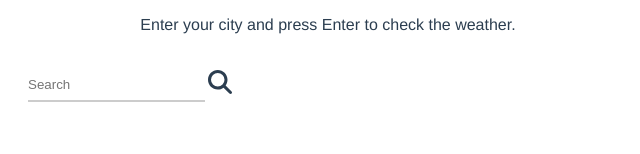
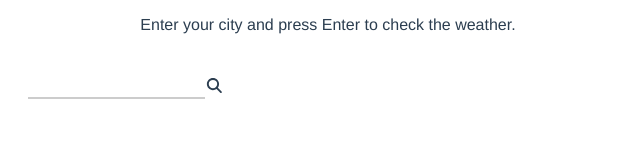
Before and after one commit to gosia77/Vue-Weather-App, a Vue app: page / in a window 1280 px wide. Shown: the part 124-278 px from the top of the page, without its empty margins (0-640 px from the left). Built offline with nearby package versions, Linux system fonts and the light colour scheme.

Commit message:
Add input and search events.

```diff
--- a/src/components/InputComponent.vue
+++ b/src/components/InputComponent.vue
@@ -1,22 +1,20 @@
 <template>
     <div class="inputContainer">
-    <input
-    :type="type"
-    :value="value"
-    @input="onInput"
-    placeholder="Search" >
+        <input :type="type" list="cities" v-model="internalValue" @input="onInput" :placeholder="placeholder" @keydown.enter="onSearch">
+        <datalist id="cities">
+            <option v-for="(city, index) in cities" :key="index" :value="city"></option>
+        </datalist>
         <p>{{ props.label }}</p>
-     <font-awesome-icon icon="search"
-    @click="onSearch"
-    aria-label="search"
-    :style="{ fontSize: '24px', cursor: 'pointer' }"
-     />
+        <font-awesome-icon icon="search" class="img" @click="onSearch" aria-label="search"
+            :style="{ fontSize: '15px', cursor: 'pointer' }" />
     </div>
 </template>
 
 <script setup>
 
-import {   defineProps, computed, defineEmits } from 'vue'
+import { defineProps, defineEmits, watch, ref } from 'vue'
+
+
 
 /** */
 const emit = defineEmits({
@@ -31,7 +29,7 @@ const props = defineProps({
         required: false,
         default: "text",
     },
-    value: {
+    inputValue: {
         type: [String, Number],
         required: false,
         default: "",
@@ -65,28 +63,44 @@ const props = defineProps({
 
 })
 
-const onInput = computed(() => {
-    return (event) => {
+const internalValue = ref(props.inputValue)
+
+watch(() => props.inputValue, val => {
+  internalValue.value = val
+});
+
+const onInput = () => {
         emit("events", {
             name: props.name,
-            value: event.target.value
+            value: internalValue.value
         })
+
+};
+
+const onSearch = () => {
+    emit("events", {
+        name: props.name,
+        value: internalValue.value
+    });
 }
-})
+
+// Cities for datalist
+const cities = ['Warszawa', 'Kraków', 'Gdańsk', 'Wrocław', "Pisarzowa", "Limanowa", "Nowy Sącz", "Zakopane", "Szczecin", "Lublin"];
 
 </script>
 
 <style scoped>
 .inputContainer {
     display: flex;
-
+    align-items: center;
 }
 
 .inputContainer input {
     border: none;
     border-bottom: 2px solid #ccc;
     outline: none;
+    transition: border-color 0.3s ease;
+    margin-bottom: 0;
     padding: 5px 0;
-     transition: border-color 0.3s ease;
 }
 </style>
--- a/src/components/SearchBox.vue
+++ b/src/components/SearchBox.vue
@@ -44,6 +44,7 @@ const onSearch = (event) => {
     refSearch.value.focus();
   }
 }
+
 const onInputChange = (event) => {
   inputText.value = event.target.value
   emits("inputChange", inputText.value);
```
Lines whose indentation alone changed are shown as unchanged.
